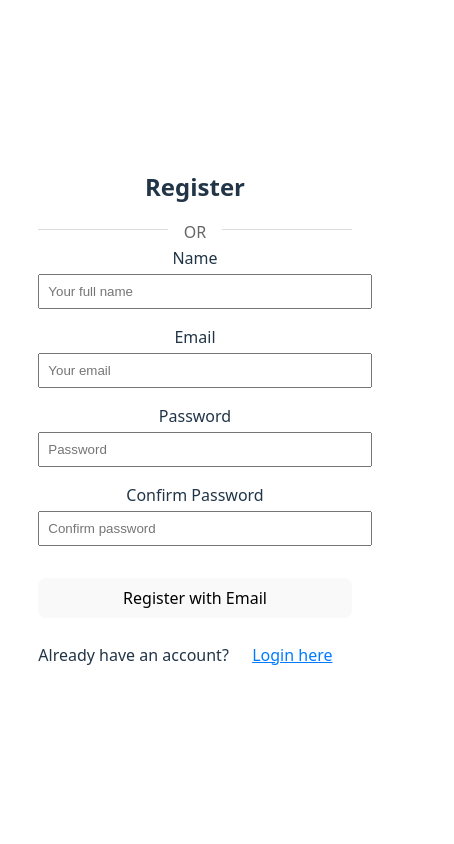
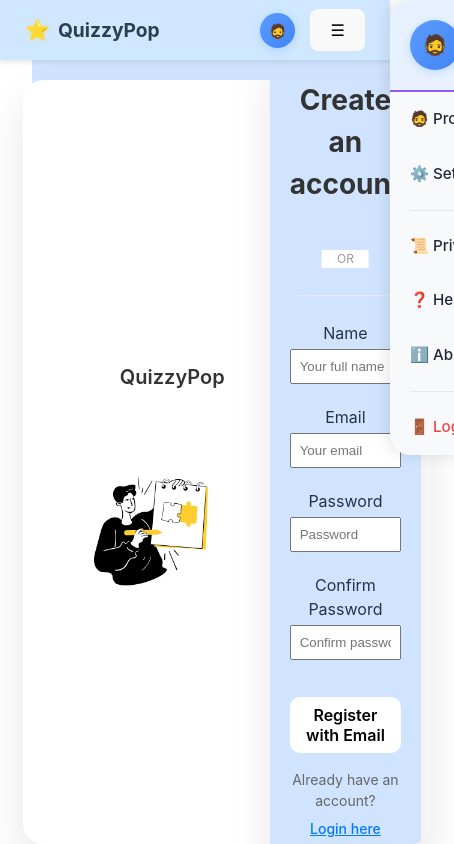
Before and after one commit to GraceHuang-CS/QuizzyPop, a React (Vite) app in the folder frontend/: page /register in a window 390 px wide. Shown: the whole page, 454 px wide, since content can reach past the window. Built offline with nearby package versions, Linux system fonts and the light colour scheme; no server answers.

Commit message:
register page frontend

```diff
--- a/frontend/src/pages/auth/RegisterPage.jsx
+++ b/frontend/src/pages/auth/RegisterPage.jsx
@@ -2,7 +2,10 @@ import React, { useState, useEffect, useCallback } from "react";
 import { useNavigate } from "react-router-dom";
 import FormInput from "../../components/FormInput";
 import { registerUser, googleSignUp } from "../../api/auth";
-
+import NavBar from "../../components/NavBar";
+import SignUpPageSticker from "../../assets/SignUpPageSticker.png";
+import logo from "../../assets/logo.png";
+import "../../styles/pgs/RegisterPage.css";
 const RegisterPage = () => {
   const [formData, setFormData] = useState({
     name: "",
@@ -14,7 +17,6 @@ const RegisterPage = () => {
   const [loading, setLoading] = useState(false);
   const navigate = useNavigate();
 
-  // Google Sign-Up handler
   const handleGoogleSignUp = useCallback(
     async (response) => {
       setLoading(true);
@@ -23,17 +25,41 @@ const RegisterPage = () => {
       try {
         // Send the credential token to your backend
         const data = await googleSignUp({ credential: response.credential });
+
+        // Display the message from backend
         setMessage(data.message);
 
-        if (data.message.toLowerCase().includes("success")) {
         // Store auth token if provided
         if (data.token) {
           localStorage.setItem("authToken", data.token);
+
+          // Check if it's a new registration or existing user login
+          if (data.message === "Account created successfully") {
+            // New user - show success message briefly then redirect to dashboard/home
+            setTimeout(() => {
+              navigate("/dashboard", { replace: true }); // or wherever you want new users to go
+            }, 2000);
+          } else if (data.message === "Login successful") {
+            // Existing user - show message that they're already registered
+            setMessage("You're already registered. Redirecting to log in...");
+            setTimeout(() => {
+              navigate("/login", { replace: true }); // or wherever logged in users should go
+            }, 5000);
           }
-          navigate("/dashboard", { replace: true });
         }
       } catch (error) {
+        // Handle different error scenarios
+        if (
+          error.message.includes("already registered") ||
+          error.message.includes("already exists")
+        ) {
+          setMessage("You're already registered. Redirecting to log in...");
+          setTimeout(() => {
+            navigate("/login", { replace: true });
+          }, 5000);
+        } else {
           setMessage(error.message || "Google sign-up failed");
+        }
       } finally {
         setLoading(false);
       }
@@ -44,6 +70,7 @@ const RegisterPage = () => {
   // Initialize Google Sign-In
   useEffect(() => {
     const initializeGoogleSignIn = () => {
+      console.log(import.meta.env.VITE_GOOGLE_CLIENT_ID);
       if (window.google) {
         window.google.accounts.id.initialize({
           client_id: import.meta.env.VITE_GOOGLE_CLIENT_ID, // Add this to your .env file
@@ -56,7 +83,7 @@ const RegisterPage = () => {
             theme: "outline",
             size: "large",
             text: "signup_with",
-            width: "100%",
+            width: 300,
           }
         );
       }
@@ -97,10 +124,13 @@ const RegisterPage = () => {
     try {
       const data = await registerUser({ name, email, password });
       setMessage(data.message);
-      setFormData({ name: "", email: "", password: "", confirmPassword: "" });
 
       if (data.message.toLowerCase().includes("success")) {
+        setFormData({ name: "", email: "", password: "", confirmPassword: "" });
+        // Show success message for a moment before redirecting
+        setTimeout(() => {
           navigate("/login", { replace: true });
+        }, 2000);
       }
     } catch (error) {
       setMessage(error.message || "Registration failed");
@@ -109,37 +139,41 @@ const RegisterPage = () => {
     }
   };
 
+  const getMessageColor = (message) => {
+    if (
+      message.toLowerCase().includes("success") ||
+      message.toLowerCase().includes("created") ||
+      message.toLowerCase().includes("logging you in")
+    ) {
+      return "green";
+    }
+    return "red";
+  };
+
   return (
-    <div style={{ maxWidth: "400px", margin: "2rem auto" }}>
-      <h2>Register</h2>
+    <div className="content">
+      <NavBar />
+
+      <div className="big-container">
+        <div className="left-section">
+          <div className="logo">
+            <div className="img-container">
+              <img className="logo" src={logo} alt="Logo" />
+            </div>
+            <p>QuizzyPop</p>
+          </div>
+          <div className="illustration">
+            <div className="img-container2">
+              <img src={SignUpPageSticker} alt="Illustration" />
+            </div>
+          </div>
+        </div>
+        <div className="form-box">
+          <h2>Create an account</h2>
 
           {/* Google Sign-Up Button */}
-      <div style={{ marginBottom: "1.5rem" }}>
+          <div className="google">
             <div id="google-signup-button"></div>
-      </div>
-
-      {/* Divider */}
-      <div
-        style={{
-          textAlign: "center",
-          margin: "1rem 0",
-          position: "relative",
-          borderTop: "1px solid #ddd",
-        }}
-      >
-        <span
-          style={{
-            background: "white",
-            padding: "0 1rem",
-            color: "#666",
-            position: "absolute",
-            top: "-10px",
-            left: "50%",
-            transform: "translateX(-50%)",
-          }}
-        >
-          OR
-        </span>
           </div>
 
           {/* Regular Form */}
@@ -193,7 +227,9 @@ const RegisterPage = () => {
             <p
               style={{
                 marginTop: "1rem",
-            color: message.includes("successfully") ? "green" : "red",
+                color: getMessageColor(message),
+                textAlign: "center",
+                fontWeight: "500",
               }}
             >
               {message}
@@ -216,6 +252,8 @@ const RegisterPage = () => {
             </button>
           </p>
         </div>
+      </div>
+    </div>
   );
 };
 
--- /dev/null
+++ b/frontend/src/styles/pgs/RegisterPage.css
@@ -0,0 +1,285 @@
+/* RegisterPage.css */
+
+* {
+  margin: 0;
+  padding: 0;
+  box-sizing: border-box;
+}
+
+.content {
+  min-height: calc(100vh - 80px);
+  max-width: 100vw;
+  font-family: "Inter", -apple-system, BlinkMacSystemFont, "Segoe UI",
+    sans-serif;
+  display: flex;
+  align-items: center;
+  justify-content: center;
+}
+
+.big-container {
+  display: flex;
+  align-items: center;
+  justify-content: center;
+  min-height: calc(100vh - 80px); /* Adjust based on NavBar height */
+  padding: 20px;
+  background: white;
+  border-radius: 20px;
+  box-shadow: 0 20px 40px rgba(0, 0, 0, 0.1);
+  overflow: hidden;
+  max-width: 1000px;
+}
+
+.left-section {
+  flex: 1;
+  display: flex;
+  flex-direction: column;
+  align-items: center;
+  justify-content: center;
+  padding: 40px;
+  position: relative;
+}
+
+.logo {
+  display: flex;
+  align-items: center;
+  gap: 10px;
+  font-size: 20px;
+  font-weight: 600;
+  color: #333;
+}
+
+.logo .img-container {
+  width: 32px;
+  height: 32px;
+  border-radius: 50%;
+  overflow: hidden;
+  display: flex;
+  align-items: center;
+  justify-content: center;
+}
+
+.logo .img-container .logo {
+  width: 100%;
+  height: 100%;
+  object-fit: cover;
+  position: relative;
+  top: auto;
+  left: auto;
+}
+
+.logo p {
+  margin: 0;
+  font-size: 20px;
+  font-weight: 600;
+  color: #333;
+}
+
+.illustration {
+  display: flex;
+  align-items: center;
+  justify-content: center;
+  width: 300px;
+  height: 300px;
+}
+
+.img-container2 {
+  width: 100%;
+  height: 100%;
+  display: flex;
+  align-items: center;
+  justify-content: center;
+}
+
+.img-container2 img {
+  max-width: 100%;
+  max-height: 100%;
+  object-fit: contain;
+}
+
+.form-box {
+  flex: 1;
+  padding: 60px 50px;
+  display: flex;
+  flex-direction: column;
+  justify-content: center;
+  background: #d0e4ff;
+  border-radius: 20px;
+  box-shadow: 0 20px 40px rgba(0, 0, 0, 0.1);
+}
+
+.form-box h2 {
+  font-size: 32px;
+  font-weight: 700;
+  color: #333;
+  margin-bottom: 30px;
+  text-align: left;
+}
+
+.google {
+  margin-bottom: 25px;
+  display: flex;
+  justify-content: center;
+}
+
+.google #google-signup-button {
+  display: flex;
+  justify-content: center;
+  width: 100%;
+}
+
+.form-box form {
+  display: flex;
+  flex-direction: column;
+  gap: 5px;
+}
+
+.form-box button[type="submit"] {
+  padding: 16px 24px;
+  background: white;
+  color: black;
+  border: none;
+  border-radius: 10px;
+  font-size: 16px;
+  font-weight: 600;
+  cursor: pointer;
+  transition: all 0.3s ease;
+  margin-top: 10px;
+}
+
+.form-box button[type="submit"]:hover:not(:disabled) {
+  transform: translateY(-2px);
+  box-shadow: 0 10px 20px rgba(102, 126, 234, 0.3);
+}
+
+.form-box button[type="submit"]:disabled {
+  opacity: 0.7;
+  cursor: not-allowed;
+  transform: none;
+}
+
+.form-box p {
+  margin-top: 20px;
+  text-align: center;
+  color: #666;
+  font-size: 14px;
+}
+
+.form-box p button {
+  background: none;
+  border: none;
+  color: #667eea;
+  cursor: pointer;
+  text-decoration: underline;
+  font-size: 14px;
+  transition: color 0.3s ease;
+}
+
+.form-box p button:hover {
+  color: #5a67d8;
+}
+
+/* Message styling */
+.form-box p[style*="color"] {
+  padding: 12px;
+  border-radius: 8px;
+  margin-top: 15px;
+  font-weight: 500;
+}
+
+/* Add some spacing after Google button */
+.google + form::before {
+  content: "";
+  display: block;
+  height: 1px;
+  background: linear-gradient(
+    90deg,
+    transparent,
+    #e8ecef 20%,
+    #e8ecef 80%,
+    transparent
+  );
+  margin: 20px 0;
+  position: relative;
+}
+
+.google + form::after {
+  content: "OR";
+  position: absolute;
+  background: white;
+  color: #999;
+  font-size: 12px;
+  padding: 0 15px;
+  transform: translateX(-50%) translateY(-30px);
+  left: 50%;
+}
+
+.google + form {
+  position: relative;
+  margin-top: 25px;
+}
+
+/* Responsive Design */
+@media (max-width: 768px) {
+  .big-container > div {
+    flex-direction: column;
+    max-width: 400px;
+    min-height: auto;
+  }
+
+  .left-section {
+    min-height: 200px;
+    padding: 20px;
+  }
+
+  .logo {
+    position: relative;
+    top: auto;
+    left: auto;
+    margin-bottom: 20px;
+  }
+
+  .illustration {
+    width: 200px;
+    height: 200px;
+  }
+
+  .form-box {
+    padding: 40px 30px;
+  }
+
+  .form-box h2 {
+    font-size: 28px;
+    text-align: center;
+  }
+
+  .google {
+    margin-bottom: 20px;
+  }
+
+  .google + form {
+    margin-top: 20px;
+  }
+
+  .google + form::after {
+    transform: translateX(-50%) translateY(-25px);
+  }
+}
+
+@media (max-width: 480px) {
+  .big-container {
+    padding: 10px;
+  }
+
+  .form-box {
+    padding: 30px 20px;
+  }
+
+  .left-section {
+    padding: 15px;
+  }
+
+  .illustration {
+    width: 150px;
+    height: 150px;
+  }
+}
```
Lines whose indentation alone changed are shown as unchanged.
